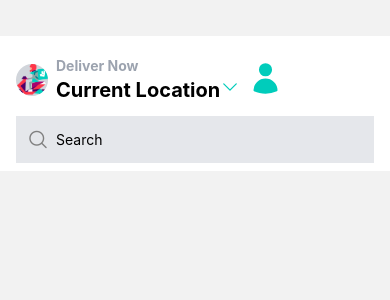
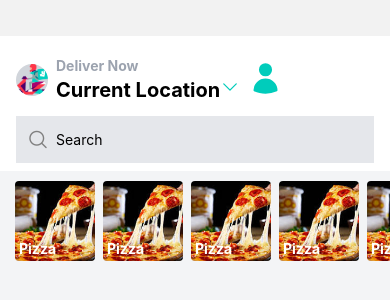
Before and after one commit to mikist23/Deliveroo-App, a React Native app in the folder deliveroo-clone/: screen /Home in a window 390 px wide. Shown: the top 300 px of the page. Built offline with nearby package versions, Linux system fonts and the light colour scheme.

Commit message:
Create categories card component

```diff
--- /dev/null
+++ b/deliveroo-clone/components/Categories.js
@@ -0,0 +1,43 @@
+import React from 'react'
+import {
+    Image,
+    SafeAreaView,
+    ScrollView,
+    StyleSheet,
+    Text,
+    TextInput,
+    View,
+  } from "react-native";
+import CategoriesCard from './CategoriesCard';
+import pizza from "../images/pizza.jpeg";
+
+function Categories() {
+  return (
+    <ScrollView
+    contentContainerStyle={{
+      paddingHorizontal: 15,
+      paddingTop: 10,
+    }}
+    horizontal
+    showsHorizontalScrollIndicator={false}
+    >
+ {/**Categories card */}
+
+ <CategoriesCard image={pizza} title="Pizza" />
+ <CategoriesCard image={pizza}  title="Pizza"/>
+ <CategoriesCard image={pizza}  title="Pizza"/>
+ <CategoriesCard image={pizza}  title="Pizza"/>
+ <CategoriesCard image={pizza} title="Pizza" />
+ <CategoriesCard image={pizza}  title="Pizza"/>
+ <CategoriesCard image={pizza}  title="Pizza"/>
+ <CategoriesCard image={pizza}  title="Pizza"/>
+ <CategoriesCard image={pizza} title="Pizza" />
+ <CategoriesCard image={pizza}  title="Pizza"/>
+ <CategoriesCard image={pizza}  title="Pizza"/>
+ <CategoriesCard image={pizza}  title="Pizza"/>
+
+    </ScrollView>
+  )
+}
+
+export default Categories
--- /dev/null
+++ b/deliveroo-clone/components/CategoriesCard.js
@@ -0,0 +1,16 @@
+import React from "react";
+import { Text, Image, TouchableOpacity } from "react-native";
+import pizza from "../images/pizza.jpeg";
+
+function CategoriesCard({ title, image }) {
+  return (
+    <TouchableOpacity className="relative mr-2">
+      <Image source={image} className="h-20 w-20 rounded text-red-700" />
+      <Text className="absolute bottom-1 left-1 text-white  font-bold">
+        {title}
+      </Text>
+    </TouchableOpacity>
+  );
+}
+
+export default CategoriesCard;
--- a/deliveroo-clone/screens/HomeScreen.js
+++ b/deliveroo-clone/screens/HomeScreen.js
@@ -2,6 +2,7 @@ import React, { useLayoutEffect } from "react";
 import {
   Image,
   SafeAreaView,
+  ScrollView,
   StyleSheet,
   Text,
   TextInput,
@@ -16,6 +17,7 @@ import {
   UserIcon,
 } from "react-native-heroicons/solid";
 import SearchIcon from "react-native-vector-icons/AntDesign";
+import Categories from "../components/Categories";
 
 function HomeScreen() {
   const navigation = useNavigation();
@@ -29,7 +31,6 @@ function HomeScreen() {
   return (
     <SafeAreaProvider>
       <SafeAreaView className="mt-9 pt-5 bg-white">
-
         {/**Header */}
         <View className="flex flex-row items-center justify-between mx-4 space-x-2">
           <View className="flex flex-row items-center space-x-2">
@@ -50,25 +51,28 @@ function HomeScreen() {
               <UserIcon size={35} color={"#00CCBB"} />
             </Text>
           </View>
-
         </View>
 
         {/**Search */}
         <View className="flex-row items-center space-x-2 pb-2 mx-4 mt-3">
           <View className="flex-row flex-1 space-x-2 bg-gray-200 p-3">
-              <SearchIcon
-                name="search1"
-                size={20}
-                color="gray"
-              />
-              <TextInput
-                placeholder="Search "
-                keyboardType="default"
-              />
+            <SearchIcon name="search1" size={20} color="gray" />
+            <TextInput placeholder="Search " keyboardType="default" />
+          </View>
         </View>
 
+        {/**Categories */}
+        <View>
+          <ScrollView
+            className="bg-gray-100"
+            contentContainerStyle={{ paddingBottom: 100 }}
+          >
+            {/**Catgories */}
+            <Categories />
+
+            {/**Features */}
+          </ScrollView>
         </View>
-
       </SafeAreaView>
     </SafeAreaProvider>
   );
```
Also changed, not shown: deliveroo-clone/images/pizza.jpeg (added). Lines whose indentation alone changed are shown as unchanged.
